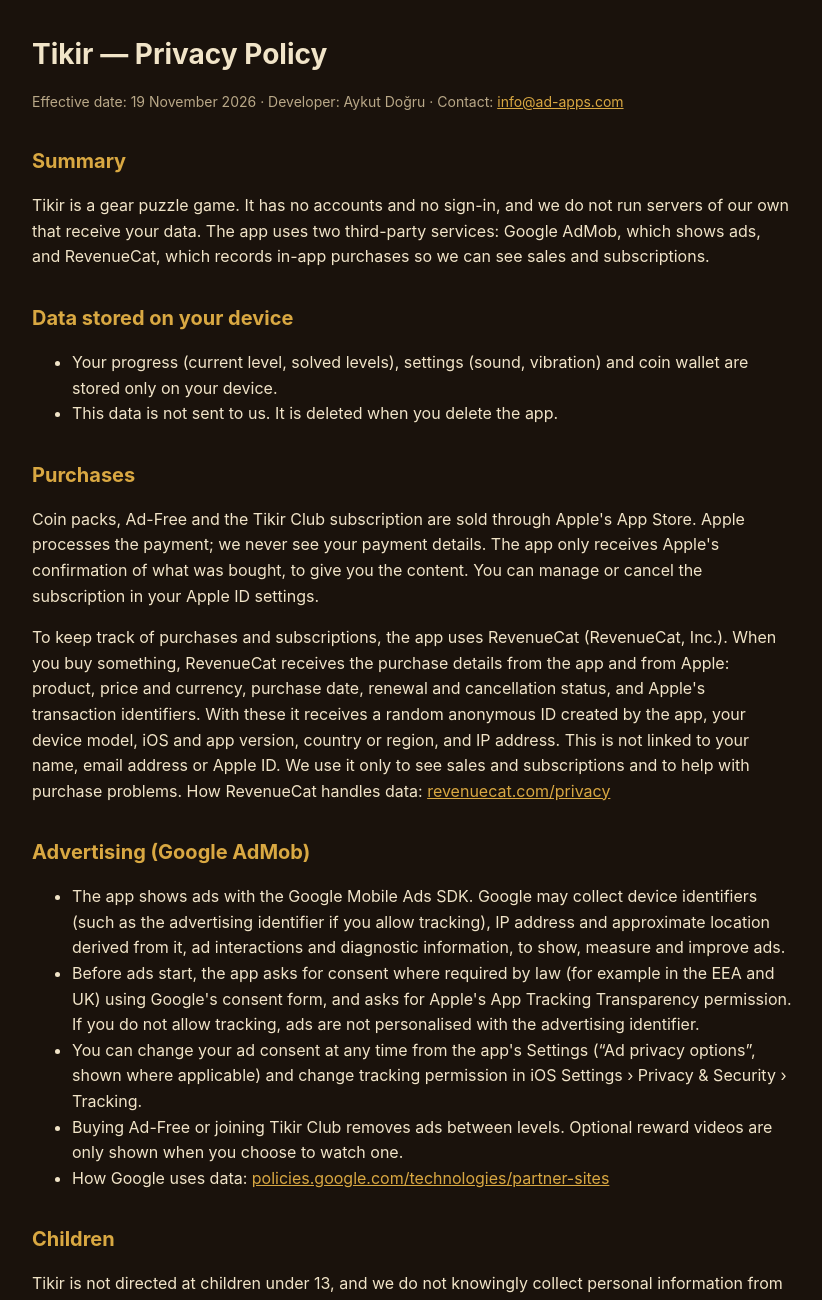
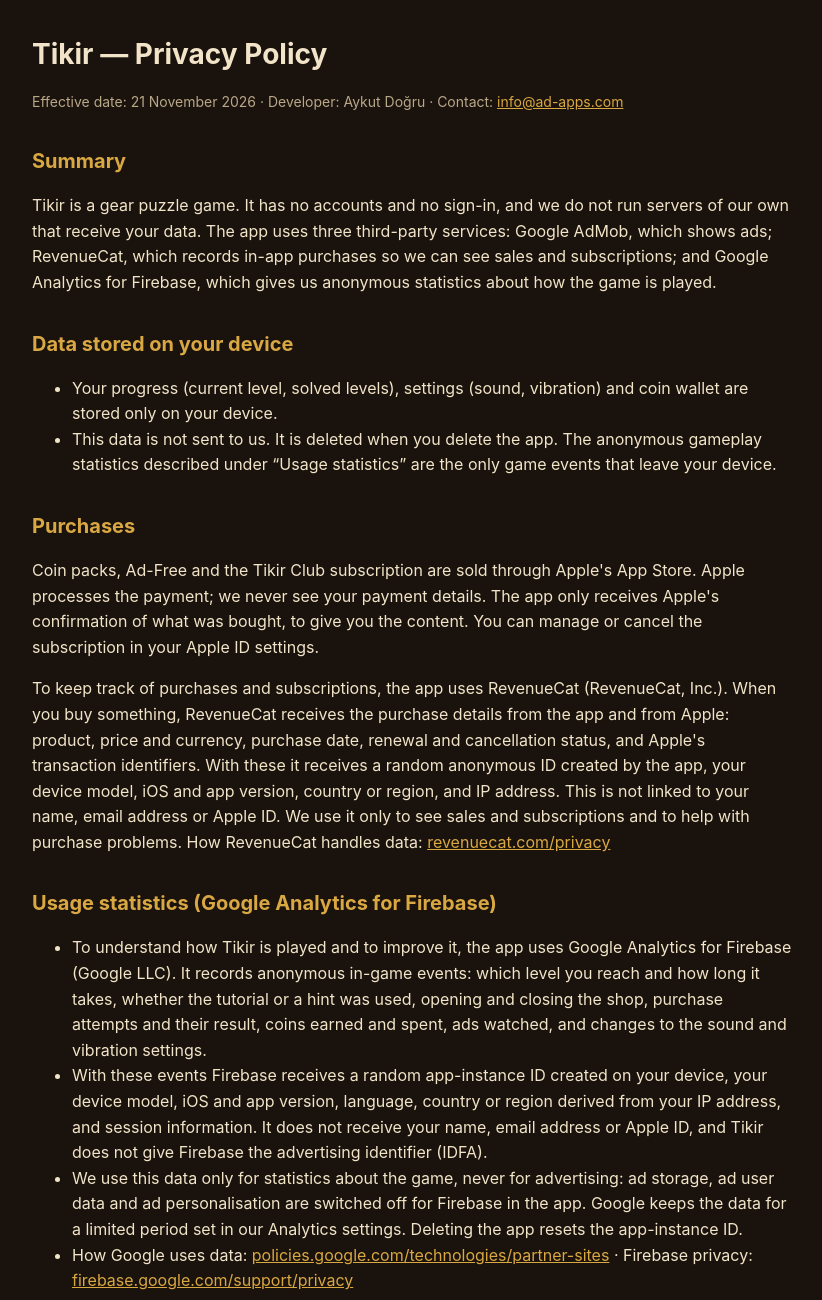
Before and after one commit to aykutdgr/tikir-site, a plain HTML site: page privacy/index.html in a window 1280 px wide. Shown: the top 1300 px of the page, without its empty margins (228-1050 px from the left). Drawn offline with Linux system fonts and the light colour scheme.

Commit message:
Privacy policy: add Google Analytics for Firebase
Co-Authored-By: Claude Opus 5.5 <noreply@anthropic.com>

```diff
--- a/privacy/index.html
+++ b/privacy/index.html
@@ -16,20 +16,28 @@
 <body>
 <main>
 <h1>Tikir — Privacy Policy</h1>
-<p class="muted">Effective date: 19 November 2026 · Developer: Aykut Doğru · Contact: <a href="mailto:info@ad-apps.com">info@ad-apps.com</a></p>
+<p class="muted">Effective date: 21 November 2026 · Developer: Aykut Doğru · Contact: <a href="mailto:info@ad-apps.com">info@ad-apps.com</a></p>
 
 <h2>Summary</h2>
-<p>Tikir is a gear puzzle game. It has no accounts and no sign-in, and we do not run servers of our own that receive your data. The app uses two third-party services: Google AdMob, which shows ads, and RevenueCat, which records in-app purchases so we can see sales and subscriptions.</p>
+<p>Tikir is a gear puzzle game. It has no accounts and no sign-in, and we do not run servers of our own that receive your data. The app uses three third-party services: Google AdMob, which shows ads; RevenueCat, which records in-app purchases so we can see sales and subscriptions; and Google Analytics for Firebase, which gives us anonymous statistics about how the game is played.</p>
 
 <h2>Data stored on your device</h2>
 <ul>
   <li>Your progress (current level, solved levels), settings (sound, vibration) and coin wallet are stored only on your device.</li>
-  <li>This data is not sent to us. It is deleted when you delete the app.</li>
+  <li>This data is not sent to us. It is deleted when you delete the app. The anonymous gameplay statistics described under “Usage statistics” are the only game events that leave your device.</li>
 </ul>
 
 <h2>Purchases</h2>
 <p>Coin packs, Ad-Free and the Tikir Club subscription are sold through Apple's App Store. Apple processes the payment; we never see your payment details. The app only receives Apple's confirmation of what was bought, to give you the content. You can manage or cancel the subscription in your Apple ID settings.</p>
 <p>To keep track of purchases and subscriptions, the app uses RevenueCat (RevenueCat, Inc.). When you buy something, RevenueCat receives the purchase details from the app and from Apple: product, price and currency, purchase date, renewal and cancellation status, and Apple's transaction identifiers. With these it receives a random anonymous ID created by the app, your device model, iOS and app version, country or region, and IP address. This is not linked to your name, email address or Apple ID. We use it only to see sales and subscriptions and to help with purchase problems. How RevenueCat handles data: <a href="https://www.revenuecat.com/privacy">revenuecat.com/privacy</a></p>
+
+<h2>Usage statistics (Google Analytics for Firebase)</h2>
+<ul>
+  <li>To understand how Tikir is played and to improve it, the app uses Google Analytics for Firebase (Google LLC). It records anonymous in-game events: which level you reach and how long it takes, whether the tutorial or a hint was used, opening and closing the shop, purchase attempts and their result, coins earned and spent, ads watched, and changes to the sound and vibration settings.</li>
+  <li>With these events Firebase receives a random app-instance ID created on your device, your device model, iOS and app version, language, country or region derived from your IP address, and session information. It does not receive your name, email address or Apple ID, and Tikir does not give Firebase the advertising identifier (IDFA).</li>
+  <li>We use this data only for statistics about the game, never for advertising: ad storage, ad user data and ad personalisation are switched off for Firebase in the app. Google keeps the data for a limited period set in our Analytics settings. Deleting the app resets the app-instance ID.</li>
+  <li>How Google uses data: <a href="https://policies.google.com/technologies/partner-sites">policies.google.com/technologies/partner-sites</a> · Firebase privacy: <a href="https://firebase.google.com/support/privacy">firebase.google.com/support/privacy</a></li>
+</ul>
 
 <h2>Advertising (Google AdMob)</h2>
 <ul>
```
